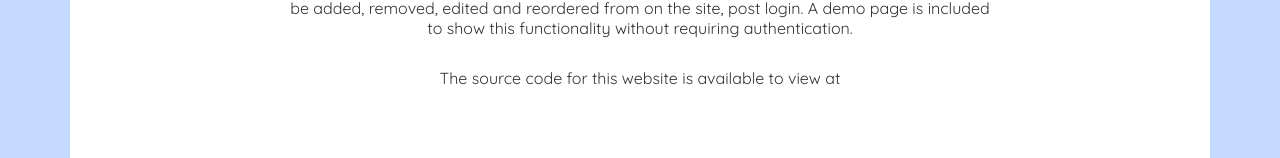
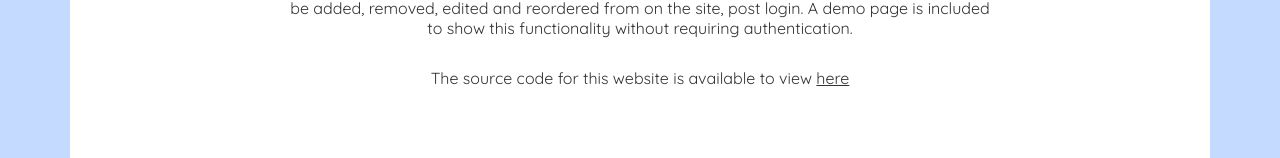
Before and after one commit to dan-turner-djt/React-CV-Website, a React (Create React App) app: page / in a window 1280 px wide. Shown: the part 445-603 px from the top of the page. Built offline with nearby package versions, Linux system fonts and the light colour scheme; no server answers.

Commit message:
minor updates

```diff
--- a/src/Pages/Home.js
+++ b/src/Pages/Home.js
@@ -16,7 +16,7 @@ const Home = () => {
         <p>This website was created by me using react and hosted by firebase.
           CV information is able to be added, removed, edited and reordered from on the site, post login.
           A demo page is included to show this functionality without requiring authentication.</p>
-        <p>The source code for this website is available to view at </p>
+        <p>The source code for this website is available to view <a href="https://github.com/dan-turner-djt/React-CV-Website">here</a> </p>
       </div>
     </div>
   );
--- a/src/Pages/Projects.js
+++ b/src/Pages/Projects.js
@@ -28,6 +28,7 @@ const Projects = () => {
   return (
     <div className="projects-page">
       <h2 className="page-title">{ pageTitle }</h2>
+      <p className="page-info">Source code for most of my projects is available for viewing <a href="https://github.com/dan-turner-djt">here</a>.</p>
       <EditablePage resourceName={ resourceName } formName={ formName } fields={ fields } renderInfoSection={renderInfoSection}/>
     </div>
   );
```
